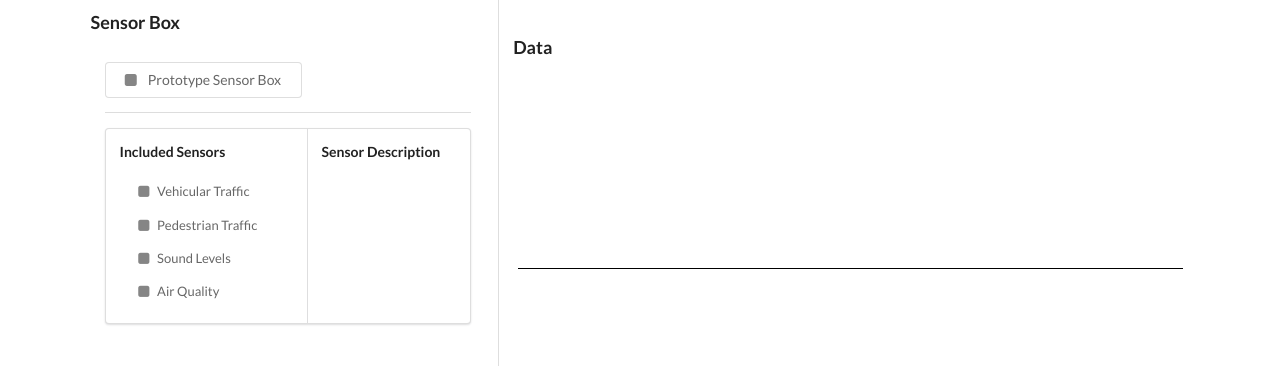
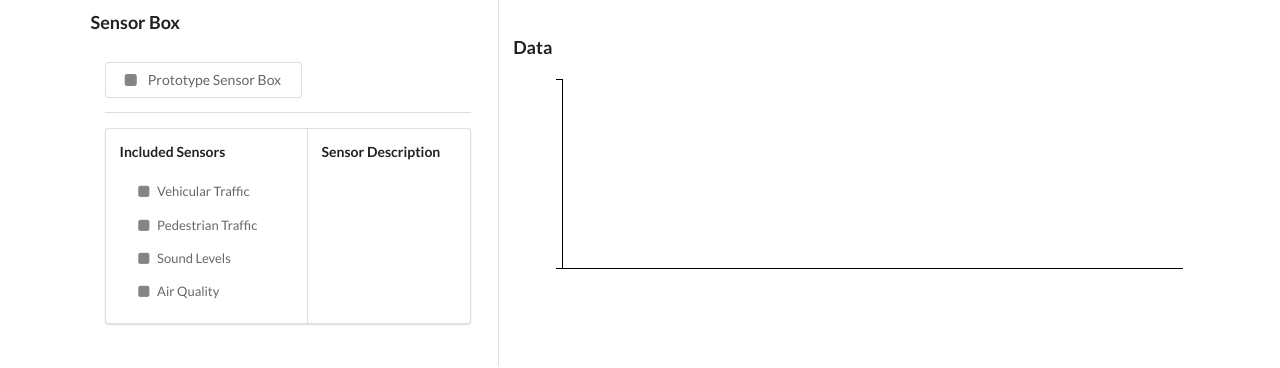
Before and after one commit to superbright/NCL_Sensor_Portal, a website: page index.html in a window 1280 px wide. Shown: the part 209-577 px from the top of the page. Drawn offline with nearby package versions, Linux system fonts and the light colour scheme; a script that the page names is missing.

Commit message:
refresh graph

```diff
--- a/index.html
+++ b/index.html
@@ -137,9 +137,8 @@
           <h3>Data</h3>
 <!--           <div class="data" id="graph1"></div> -->
 	<div id="test-3" class="test">
-  	<div class="epoch"></div>
-
-	</div>
+  	<div id="container" class="epoch"></div>
+  	</div>
 
         </div>
 
```
Also changed, not shown: semantic/dist/epoch.js, semantic/dist/script.js.
